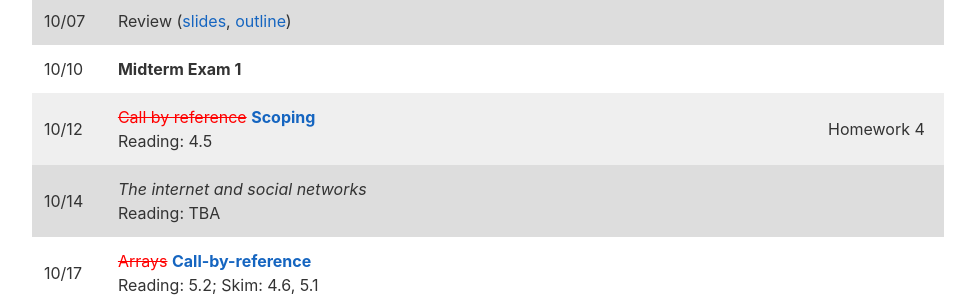
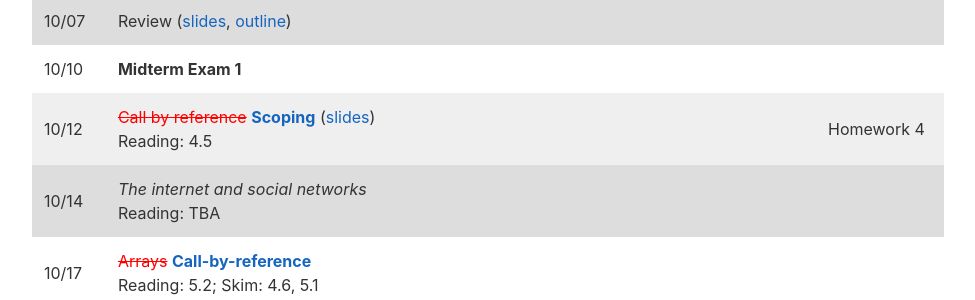
Before and after one commit to jacksonjw12/mbannister.github.io, a Jekyll site: the page built from _teaching/10-f16/index.md, in a window 1280 px wide and 900 px high, scrolled down 3733 px. Shown: the part 153-453 px from the top of the window, without its empty margins (152-1127 px from the left). Built offline with Jekyll 4.4.1, drawn with Linux system fonts in a browser that asks for light colours.

Commit message:
Add slides from last time

```diff
--- a/_teaching/10-f16/index.md
+++ b/_teaching/10-f16/index.md
@@ -122,7 +122,7 @@ All exams will be closed-note, closed-book, closed-computer, closed-calculator a
 10/05 | <del>Scoping</del> <ins>More functions</ins> ([slides](Slides/Lecture08.pdf), [Example11](//github.com/mbannister/mbannister.github.io/blob/master/_teaching/10-f16/Code/Example11.cpp), [Example12](//github.com/mbannister/mbannister.github.io/blob/master/_teaching/10-f16/Code/Example12.cpp)) <br/> Read: <del>4.5</del> <ins>4.4</ins> | [Homework 3](Homework/Homework03.html)
 10/07 | Review ([slides](Slides/Lecture09.pdf), [outline](Slides/midterm1.pdf))|
 10/10 | __Midterm Exam 1__ | <!-- Week 4; Lab: Functions -->
-10/12 | <del>Call by reference</del> <ins>Scoping</ins><br/>Reading: 4.5 | Homework 4
+10/12 | <del>Call by reference</del> <ins>Scoping</ins> ([slides](Slides/Lecture10.pdf))<br/>Reading: 4.5 | Homework 4
 10/14 | _The internet and social networks_<br/>Reading: TBA | <!-- Last day to drop without W -->
 10/17 | <del>Arrays</del> <ins>Call-by-reference</ins><br/>Reading: 5.2; Skim: 4.6, 5.1 | <!-- Week 5; Lab: Functions, Scope, Reference -->
 10/19 | Arrays and algorithms on arrays<br/>Reading: 7.1, 7.2 | Homework 5
```
Also changed, not shown: 2 other files.
